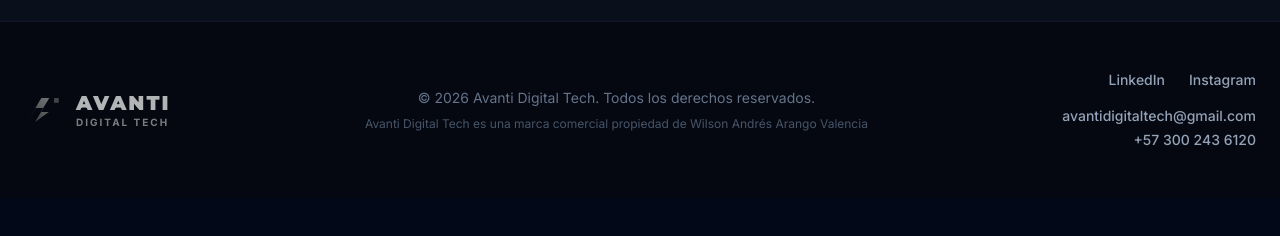
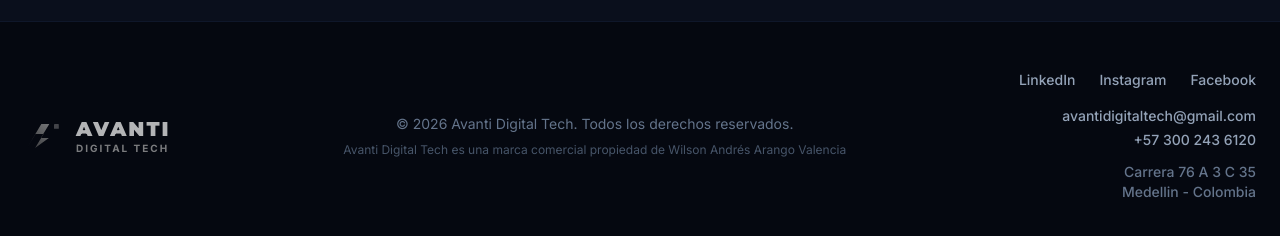
Before and after one commit to avantidigitaltech-glitch/Website, a React (Vite) app: page / in a window 1280 px wide. Shown: the part 2700-2936 px from the top of the page. Before the commit the page ends 2898 px from the top, so only its background shows below. Built offline with nearby package versions, Linux system fonts and the light colour scheme.

Commit message:
Add Facebook and Address to footer

```diff
--- a/src/App.jsx
+++ b/src/App.jsx
@@ -330,10 +330,12 @@ const AvantiWebsite = () => {
             <div className="flex gap-6">
               <a href="#" className="hover:text-white transition-colors">LinkedIn</a>
               <a href="#" className="hover:text-white transition-colors">Instagram</a>
+              <a href="https://www.facebook.com/profile.php?id=61587227896126" target="_blank" rel="noopener noreferrer" className="hover:text-white transition-colors">Facebook</a>
             </div>
             <div className="flex flex-col items-center md:items-end gap-1">
               <a href="mailto:avantidigitaltech@gmail.com" className="hover:text-cyan-400 transition-colors">avantidigitaltech@gmail.com</a>
               <a href="tel:+573002436120" className="hover:text-cyan-400 transition-colors">+57 300 243 6120</a>
+              <p className="text-slate-500 mt-2 text-center md:text-right">Carrera 76 A 3 C 35<br />Medellin - Colombia</p>
             </div>
           </div>
         </div>
```
